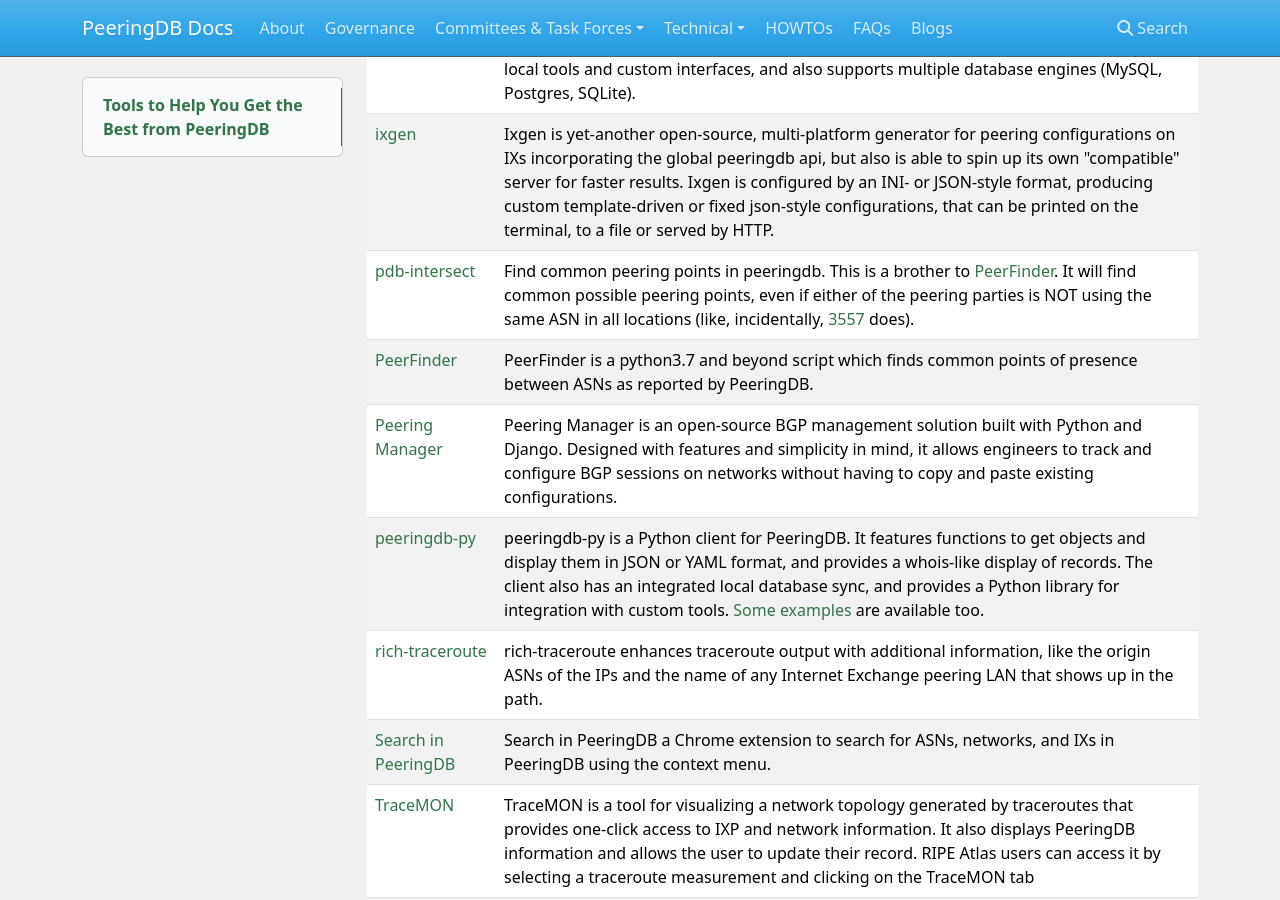
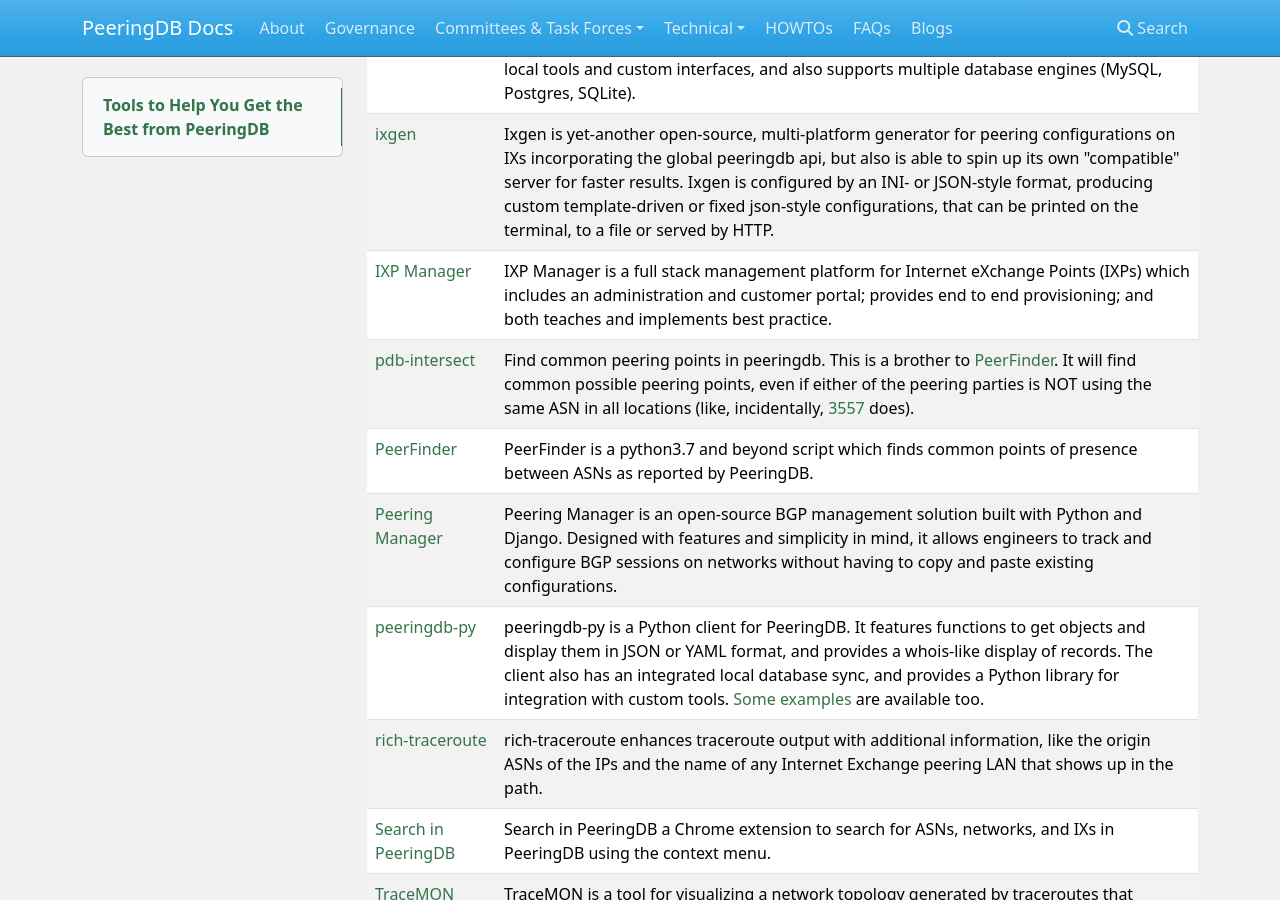
Before and after one commit to peeringdb/docs, an MkDocs documentation site: the page built from docs/tools.md, in a window 1280 px wide and 900 px high, scrolled down 467 px. Built offline with MkDocs 1.6.1, drawn with Linux system fonts in a browser that asks for light colours; nearby versions of some CDN libraries.

Commit message:
Update tools.md (#324)
Add IXP Manager to listing

```diff
--- a/docs/tools.md
+++ b/docs/tools.md
@@ -9,6 +9,7 @@
 | [ARouteServer](https://github.com/pierky/arouteserver) | ARouteServer builds and tests feature-rich configurations for BGP route servers. Routing policy information is sourced from PeeringDB. It delivers a templated configuration file for BIRD or OpenBGPD route servers. |
 | [django-peeringdb](http://peeringdb.github.io/django-peeringdb/) | Django library with a local PeeringDB database sync. It defines the database schema to create a local database copy. The library is easy to integrate into a common framework for local tools and custom interfaces, and also supports multiple database engines (MySQL, Postgres, SQLite). |
 | [ixgen ](https://github.com/ipcjk/ixgen/blob/master/Readme.md) | Ixgen is yet-another open-source, multi-platform generator for peering configurations on IXs incorporating the global peeringdb api, but also is able to spin up its own "compatible" server for faster results. Ixgen is configured by an INI- or JSON-style format, producing custom template-driven or fixed json-style configurations, that can be printed on the terminal, to a file or served by HTTP. |
+| [IXP Manager ](https://www.ixpmanager.org/) | IXP Manager is a full stack management platform for Internet eXchange Points (IXPs) which includes an administration and customer portal; provides end to end provisioning; and both teaches and implements best practice. |
 | [pdb-intersect ](https://github.com/isc-projects/pdb-intersect) | Find common peering points in peeringdb. This is a brother to [PeerFinder](https://github.com/rucarrol/PeerFinder). It will find common possible peering points, even if either of the peering parties is NOT using the same ASN in all locations (like, incidentally, [3557](https://www.peeringdb.com/net/12712) does).|
 | [PeerFinder ](https://github.com/rucarrol/PeerFinder) | PeerFinder is a python3.7 and beyond script which finds common points of presence between ASNs as reported by PeeringDB. |
 | [Peering Manager ](https://peering-manager.net) | Peering Manager is an open-source BGP management solution built with Python and Django. Designed with features and simplicity in mind, it allows engineers to track and configure BGP sessions on networks without having to copy and paste existing configurations. |
```
